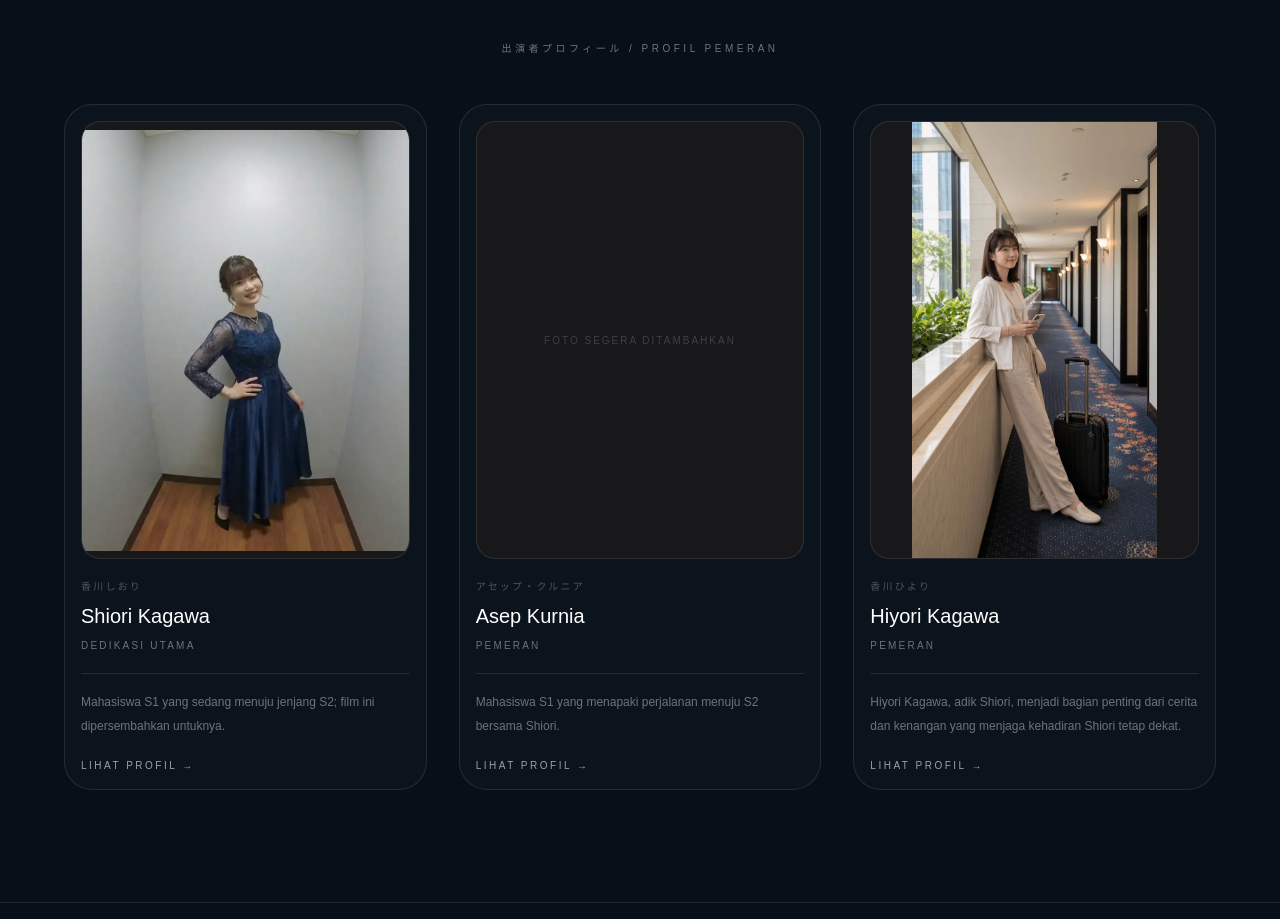
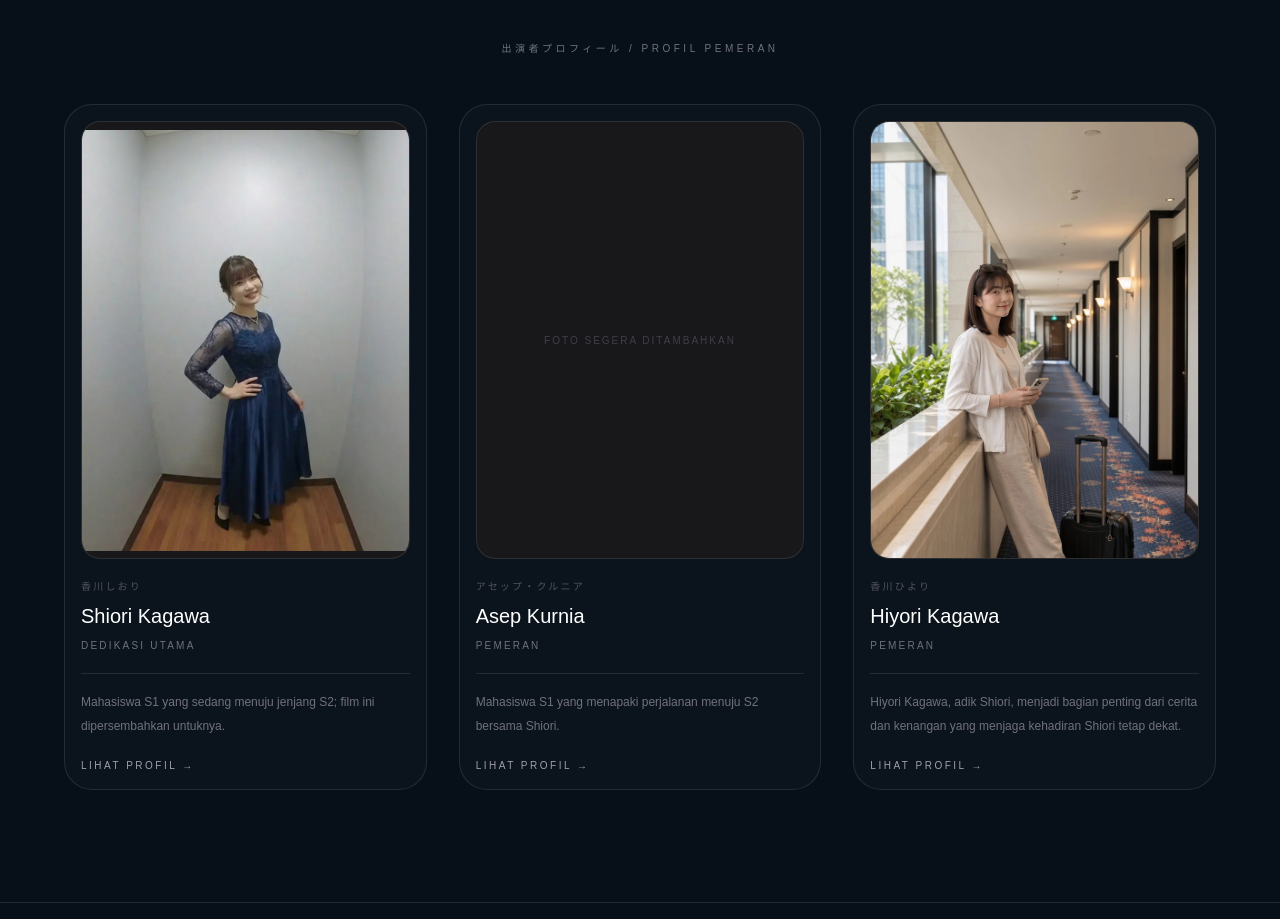
Before and after one commit to asepkurniaportofolio/Shiori-Kagawa, a Next.js app: page / in a window 1280 px wide. Shown: the part 3200-4119 px from the top of the page. Built offline with nearby package versions, Linux system fonts and the light colour scheme.

Commit message:
Fit Hiyori photo to portrait frames

```diff
--- a/app/page.tsx
+++ b/app/page.tsx
@@ -309,7 +309,7 @@ export default function Home() {
                         alt={`Foto ${item.name}`}
                         fill
                         sizes="(max-width: 640px) 45vw, 240px"
-                        className="object-contain transition duration-500 group-hover:scale-105"
+                        className={`${item.slug === "hiyori-kagawa" ? "object-cover object-top" : "object-contain"} transition duration-500 group-hover:scale-105`}
                       />
                     ) : (
                       <div className="flex h-full items-center justify-center text-[10px] uppercase tracking-[0.2em] text-zinc-700">
--- a/app/pemeran/[slug]/page.tsx
+++ b/app/pemeran/[slug]/page.tsx
@@ -77,7 +77,7 @@ export default async function PemeranPage({
               fill
               priority
               sizes="(max-width: 1024px) 80vw, 420px"
-              className="object-contain"
+              className={profile.name === "Hiyori Kagawa" ? "object-cover object-top" : "object-contain"}
             />
           ) : (
             <div className="flex h-full items-center justify-center px-8 text-center text-[10px] uppercase tracking-[0.25em] text-zinc-600">
```
